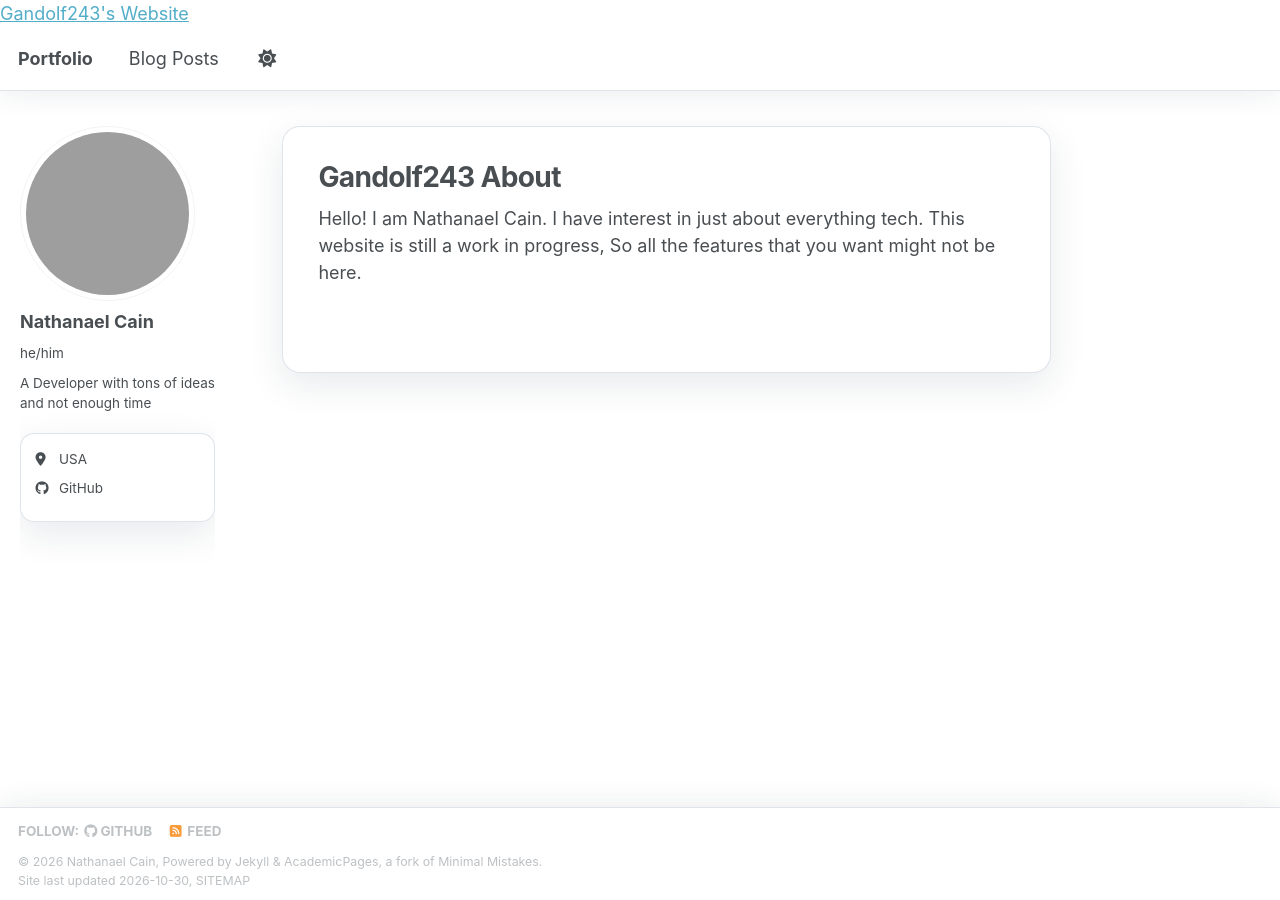
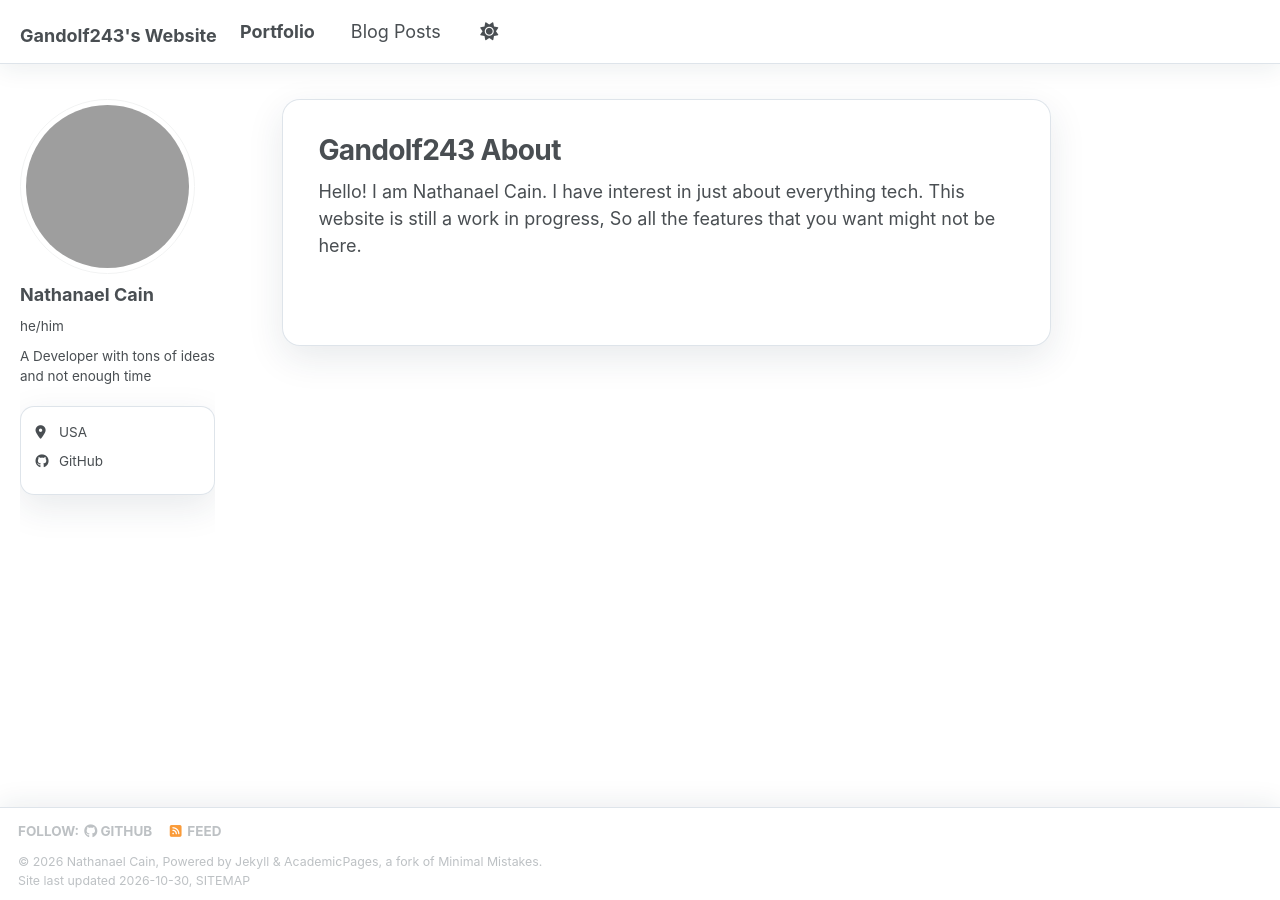
Before and after one commit to gandolf243/gandolf243.github.io, a Jekyll site: the page built from _pages/about.md, in a window 1280 px wide. Built offline with Jekyll 4.4.1, drawn with Linux system fonts in a browser that asks for light colours; a style sheet for code colours, icons or effects is not loaded; grey boxes are pictures that could not be loaded.

Commit message:
Align site title above sidebar

```diff
--- a/_sass/layout/_masthead.scss
+++ b/_sass/layout/_masthead.scss
@@ -30,6 +30,10 @@
     padding: 0.5em 1em;
     font-family: $sans-serif-narrow;
 
+    @media screen and (min-width: $sidebar-screen-min-width) {
+      padding-left: 240px;
+    }
+
     @include breakpoint($x-large) {
       max-width: $x-large;
     }
@@ -41,6 +45,32 @@
     a {
       text-decoration: none;
     }
+  }
+}
+
+.masthead__brand {
+  position: absolute;
+  left: 20px;
+  top: 0;
+  height: $masthead-height;
+  display: flex;
+  align-items: center;
+  font-family: $sans-serif-narrow;
+  font-weight: 700;
+  color: var(--global-masthead-link-color);
+  text-decoration: none;
+  z-index: 21;
+
+  &:hover {
+    color: var(--global-masthead-link-color-hover);
+  }
+
+  @media screen and (max-width: #{$sidebar-screen-min-width - 1px}) {
+    position: relative;
+    display: inline-block;
+    height: auto;
+    margin: 0 1em;
+    padding-top: 0.5em;
   }
 }
 
```
